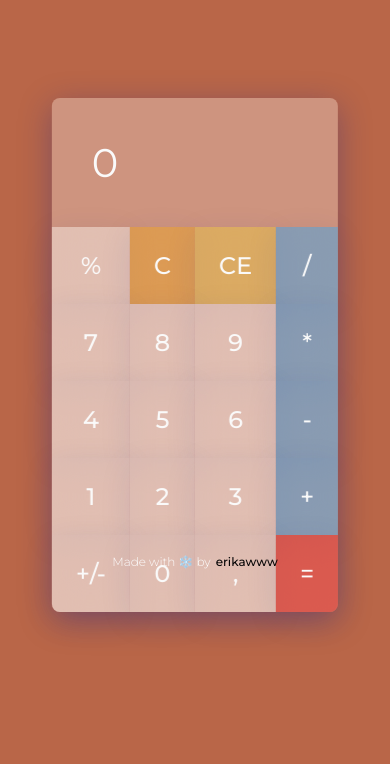
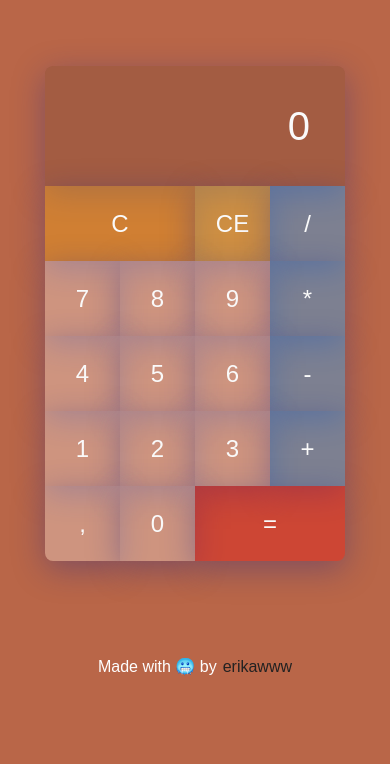
Before and after one commit to erikawww/icy-calculator, a plain HTML site: page index.html in a window 390 px wide. Shown: the part 80-844 px from the top of the page. Drawn offline with nearby package versions, Linux system fonts and the light colour scheme.

Commit message:
cambios diseño y responsive + favicon

```diff
--- a/color.css
+++ b/color.css
@@ -2,13 +2,12 @@
     box-sizing: border-box;
     margin: 0;
     padding: 0;
-    font-family: 'Montserrat', sans-serif;
+    font-family: Arial, Helvetica, sans-serif;
 }
 body{
     background: #43cea2;
     background: -webkit-linear-gradient(to right, #185a9d, #43cea2);
     background: linear-gradient(to right, #185a9d, #43cea2);
-
 }
 header{
     display: flex;
@@ -16,156 +15,218 @@ header{
     justify-content: space-evenly;
 }
 h1{
-    color: rgba(255, 255, 255, 0.75);
+    color: rgba(255, 255, 255, 0.80);
     font-weight: 400;
     font-size: 3rem;
     text-align: center;
     margin-top: 50px;
 }
 
-.calculadora-body{
-    position: absolute;
-    left: 50%;
-    top: 50%;
-    transform: translate(-50%,-50%);
+/* BODY CALCULATOR */
+.calculadora-grid{
+    display: grid;
+    justify-content: center;
+    align-content: center;
+    min-height: 80vh;
+    grid-template-columns: repeat(4, 100px);
+    grid-template-rows: minmax(120px, auto) repeat(5, 100px);
+    border-radius: 8px;
+}
+.display{
+    grid-column: 1 / -1;
+    display: flex;
+    align-items: flex-end;
+    justify-content: space-around;
+    flex-direction: column;
+    padding: 10px;
+    color: #fafafa;
+    border-radius: 8px 8px 0 0;
+    font-size: 2.5rem;
+    background: rgba(34, 34, 34, 0.15);
+    box-shadow: 0 8px 32px 0 rgba(31, 38, 135, 0.37);
+    padding:35px;
+}
+
+/* BUTTONS */
+
+button{
+    cursor: pointer;
+    font-size: 1.5rem;
+    border: none;
+    outline: none;
     background: rgba(255, 255, 255, 0.30);
     box-shadow: 0 8px 32px 0 rgba(31, 38, 135, 0.37);
-    border-radius: 8px;
-    margin-top: 27px;
-}
-
-.display{
-    color: #fafafa;
-    border-radius: 8px 8px 0 0;
-    padding: 40px;
-    font-size: 2.5rem;
-}
-
-/* Botones */
-
-.botones{
-    display: grid;
-    grid-template-columns: auto auto auto auto;
-}
-
-.botones button{
-    padding: 40px;
-    font-size: 1.5rem;
-    text-align: center;
-    transition: .2s all linear;
-    border: none;
-    background: rgba(255, 255, 255, 0.40);
-    box-shadow: 0 8px 32px 0 rgba(31, 38, 135, 0.1);
-    backdrop-filter: blur(2rem);
-    -webkit-backdrop-filter: blur(2rem);
-    font-weight: 500;
     color: #fafafa;
 }
-.botones button:hover{
-    background-color: rgba(255, 255, 255, 0.50);
+#resultado p{
+    font-size: 1.8rem;
 }
-
-.botones button:active{
+button:hover{
+    background-color: rgba(255, 255, 255, 0.55);
+}
+button:active{
     background-color: rgba(255, 255, 255, 0.70);
 }
-
+#operadores{
+    background-color: rgba(35, 167, 255, 0.40);
+}
+#operadores:hover{
+    background-color: rgba(35, 167, 255, 0.55);
+}
+#operadores:active{
+    background-color: rgba(35, 167, 255, 0.70);
+}
 #igual{
-    background-color: rgba(236, 24, 24, 0.45);
+    grid-column: span 2;
     border-radius: 0 0 8px 0;
+    background-color: rgba(236, 24, 24, 0.40);
+    }
+#igual:hover{
+    background-color: rgba(236, 24, 24, 0.55);
 }
-#igual:hover{
-    background-color: rgba(236, 24, 24, 0.60);
+#igual:active{
+    background-color: rgba(236, 24, 24, 0.70);
 }
-
-#delete{
+#coma{
+    border-radius: 0 0 0 8px;
+}
+#delete-all{
+    grid-column: span 2;
     background-color: rgba(243, 165, 20, 0.40);
 }
-#delete:hover{
-    background-color: rgba(243, 165, 20, 0.75);
+#delete-all:hover{
+    background-color: rgba(243, 165, 20, 0.55);
+}
+#delete-all:active{
+    background-color: rgba(243, 165, 20, 0.70);
 }
 #delete-recent{
     background-color: rgba(240, 206, 58, 0.40);
 }
 #delete-recent:hover{
-    background-color: rgba(240, 206, 58, 0.75);
+    background-color: rgba(240, 206, 58, 0.55);
+}
+#delete-recent:active{
+    background-color: rgba(240, 206, 58, 0.70);
 }
 
-#operadores{
-    background-color: rgba(35, 167, 255, 0.40);
-}
-#operadores:hover{
-    background-color: rgba(35, 167, 255, 0.75);
-}
-
-#mm{
-    border-radius: 0 0 0 8px;
-}
-
-
+/* Footer */
 .autor {
     color: #fefefe;
     display: flex;
     flex-flow: row;
     justify-content: center;
-    margin-top: 116px;
-    margin-top: 116px;
     position: relative;
-    top: 678px;
   }
 
   .diseño {
-    font-weight: 300;
-    margin-right: 5px;
+    margin-right: 6px;
     font-size: 1rem;
+    line-height: 1rem;
   }
 
   .iooo {
     font-weight: 500;
-    color: #070606;
+    color: #222;
     font-size: 1rem;
+    line-height: 1rem;
   }
 
+  /* MOBILE BIG*/
 
-/* MOBILE VERSION */
-
-@media screen and (max-width: 768px) {
+  @media screen and (max-width: 375px) {
     h1 {
-    font-size: 32px;
-    margin-top: 25px;
+    font-size: 1.8rem;
+    margin-top: 20px;
+    margin-bottom: 15px;
+    }
+}
+@media screen and (max-width: 375px) {
+    p{
+        font-size: 1.2;
     }
 }
 
-@media screen and (max-width: 768px) {
-    .calculadora-body{
-        margin-top: 13px;
+@media screen and (max-width: 375px) {
+    .autor{
+        margin-top:20px;
     }
 }
-@media screen and (max-width: 768px) {
-    .botones button{
-        padding: 24px;
+@media screen and (max-width: 375px) {
+    .calculadora-grid{
+        min-height: 77vh;
+        grid-template-columns: repeat(4, 75px);
+        grid-template-rows: minmax(120px, auto) repeat(5, 75px);
+   }
+ }
+ @media screen and (max-width: 375px) {
+    .autor{
+        margin-top:20px;
+        margin-bottom: 5px;
+    }
+}
+/* MOBILE MEDIUM */
+@media screen and (max-width: 414px) {
+  h1 {
+  font-size: 1.8rem;
+  margin-top: 20px;
+  margin-bottom: 15px;
+  }
+}
+@media screen and (max-width: 414px) {
+  p{
+      font-size: 1.2;
+  }
+}
+
+@media screen and (max-width: 414px) {
+  .autor{
+      margin-top:20px;
+  }
+}
+@media screen and (max-width: 414px) {
+  .calculadora-grid{
+      min-height: 77vh;
+      grid-template-columns: repeat(4, 75px);
+      grid-template-rows: minmax(120px, auto) repeat(5, 75px);
+ }
+}
+@media screen and (max-width: 414px) {
+  .autor{
+      margin-top:20px;
+      margin-bottom: 5px;
+  }
+}
+/* MOBILE LITTLE */
+
+@media screen and (max-width: 320px) {
+    h1 {
+    font-size: 1.5rem;
+    margin-top: 15px;
+    margin-bottom: 10px;
+    }
+}
+@media screen and (max-width: 320px) {
+    p{
+        font-size: 1.5rem;
+    }
+}
+@media screen and (max-width: 320px) {
+    button{
+        cursor: pointer;
+        font-size: 1rem;
     }
 }
 
-@media screen and (max-width: 768px) {
+@media screen and (max-width: 320px) {
+    .calculadora-grid{
+        grid-template-columns: repeat(4, 60px);
+        grid-template-rows: minmax(120px, auto) repeat(5, 60px);
+   }
+ }
+ @media screen and (max-width: 320px) {
     .autor{
-        margin-top:5px;
-        top: 565px;
+        margin-top:20px;
+        margin-bottom:5px;
     }
 }
-@media screen and (max-width: 768px) {
-    .autor p{
-        font-size: 12px;
-   }
- }
- /*
- @media screen and (max-width: 768px) {
-    {
-   ;
-   }
- } */
- /*
- @media screen and (max-width: 768px) {
-    {
-   ;
-   }
- } */
--- a/icycalculator.js
+++ b/icycalculator.js
@@ -1,10 +1,8 @@
-
-
 // Icy Calculadora \\
 
 function getInputValue(){
     let input = event.target.innerText;
-    console.log(input)
+    // console.log(input)
     printValue(input);
 }
 
@@ -16,7 +14,6 @@ function printValue(value){
     {
         if(value !="C" && value != "CE"){
             out.innerHTML="";
-            // out.innerHTML += value;
         }
 
     }else
--- a/index.html
+++ b/index.html
@@ -2,16 +2,23 @@
 <html lang="en">
 <head>
     <meta charset="UTF-8">
+    <!-- SEO -->
     <meta name="keywords" content="easy calculator, icy calculator">
     <meta name="description" content="easy and simple calculator, calculator">
     <meta http-equiv="X-UA-Compatible" content="IE=edge">
     <meta name="viewport" content="width=device-width, initial-scale=1.0">
-    <script src="https://cdnjs.cloudflare.com/ajax/libs/jquery-color/2.1.2/jquery.color.min.js" integrity="sha512-VjRpiWhUqdNa9bwBV7LnlG8CwsCVPenFyOQTSRTOGHw/tjtME96zthh0Vv9Itf3i8w4CkUrdYaS6+dAt1m1YXQ==" crossorigin="anonymous" referrerpolicy="no-referrer"></script>
-    <script src="https://cdnjs.cloudflare.com/ajax/libs/jquery/3.6.0/jquery.min.js" integrity="sha512-894YE6QWD5I59HgZOGReFYm4dnWc1Qt5NtvYSaNcOP+u1T9qYdvdihz0PPSiiqn/+/3e7Jo4EaG7TubfWGUrMQ==" crossorigin="anonymous" referrerpolicy="no-referrer"></script>
     <link rel= "stylesheet" href="color.css">
-    <title>Icy Calculator 🧊</title>
+    <title>Icy Calculator</title>
+    <!-- favicon -->
+    <link rel="apple-touch-icon" sizes="180x180" href="apple-touch-icon.png">
+    <link rel="icon" type="image/png" sizes="32x32" href="favicon-32x32.png">
+    <link rel="icon" type="image/png" sizes="16x16" href="favicon-16x16.png">
+    <link rel="manifest" href="site.webmanifest">
+    <meta name="msapplication-config" content="browserconfig.xml" />
+    <meta name="msapplication-TileColor" content="#fafafa">
+    <meta name="theme-color" content="#fafafa">
+    <!-- Fonts -->
     <link rel="preconnect" href="https://fonts.googleapis.com">
-    <link rel="preconnect" href="https://fonts.gstatic.com" crossorigin>
     <link href="https://fonts.googleapis.com/css2?family=Montserrat:wght@200;300;400;500;600&display=swap" rel="stylesheet">
 </head>
 <body>
@@ -19,13 +26,11 @@
         <h1>Icy Calculator 🧊</h1>
     </header>
     <main>
-        <div class="calculadora-body">
+        <div class="calculadora-grid">
             <div class="display">
                 <p id="resultado">0</p>
             </div>
-            <div class="botones">
-                <button>%</button>
-                <button id="delete">C</button>
+            <button id="delete-all">C</button>
             <button id="delete-recent">CE</button>
             <button id="operadores">/</button>
             <button>7</button>
@@ -40,18 +45,19 @@
             <button>2</button>
             <button>3</button>
             <button id="operadores">+</button>
-                <button id="mm">+/-</button>
+            <button id="coma">,</button>
             <button>0</button>
-                <button>,</button>
             <button id="igual">=</button>
         </div>
-        </div>
+    </main>
+    <footer>
         <div class="autor">
-            <p class="diseño">Made with ❄️ by</p>
+            <p class="diseño">Made with 🥶 by</p>
             <p class="iooo">erikawww</p>
         </div>
-    </main>
-
+    </footer>
+    <script src="https://cdnjs.cloudflare.com/ajax/libs/jquery-color/2.1.2/jquery.color.min.js" integrity="sha512-VjRpiWhUqdNa9bwBV7LnlG8CwsCVPenFyOQTSRTOGHw/tjtME96zthh0Vv9Itf3i8w4CkUrdYaS6+dAt1m1YXQ==" crossorigin="anonymous" referrerpolicy="no-referrer"></script>
+    <script src="https://cdnjs.cloudflare.com/ajax/libs/jquery/3.6.0/jquery.min.js" integrity="sha512-894YE6QWD5I59HgZOGReFYm4dnWc1Qt5NtvYSaNcOP+u1T9qYdvdihz0PPSiiqn/+/3e7Jo4EaG7TubfWGUrMQ==" crossorigin="anonymous" referrerpolicy="no-referrer"></script>
     <script src="colorrandom.js"></script>
     <script src="icycalculator.js"></script>
     <script src="jquery-color.js"></script>
```
Also changed, not shown: browserconfig.xml (added, +9 -0 lines), head.html (added, +7 -0 lines), android-chrome-192x192.png (added), android-chrome-512x512.png (added), apple-touch-icon.png (added), favicon-16x16.png (added), favicon-32x32.png (added), favicon.ico (added), mstile-150x150.png (added), site.webmanifest (added), 1 other file. Lines whose indentation alone changed are shown as unchanged.
